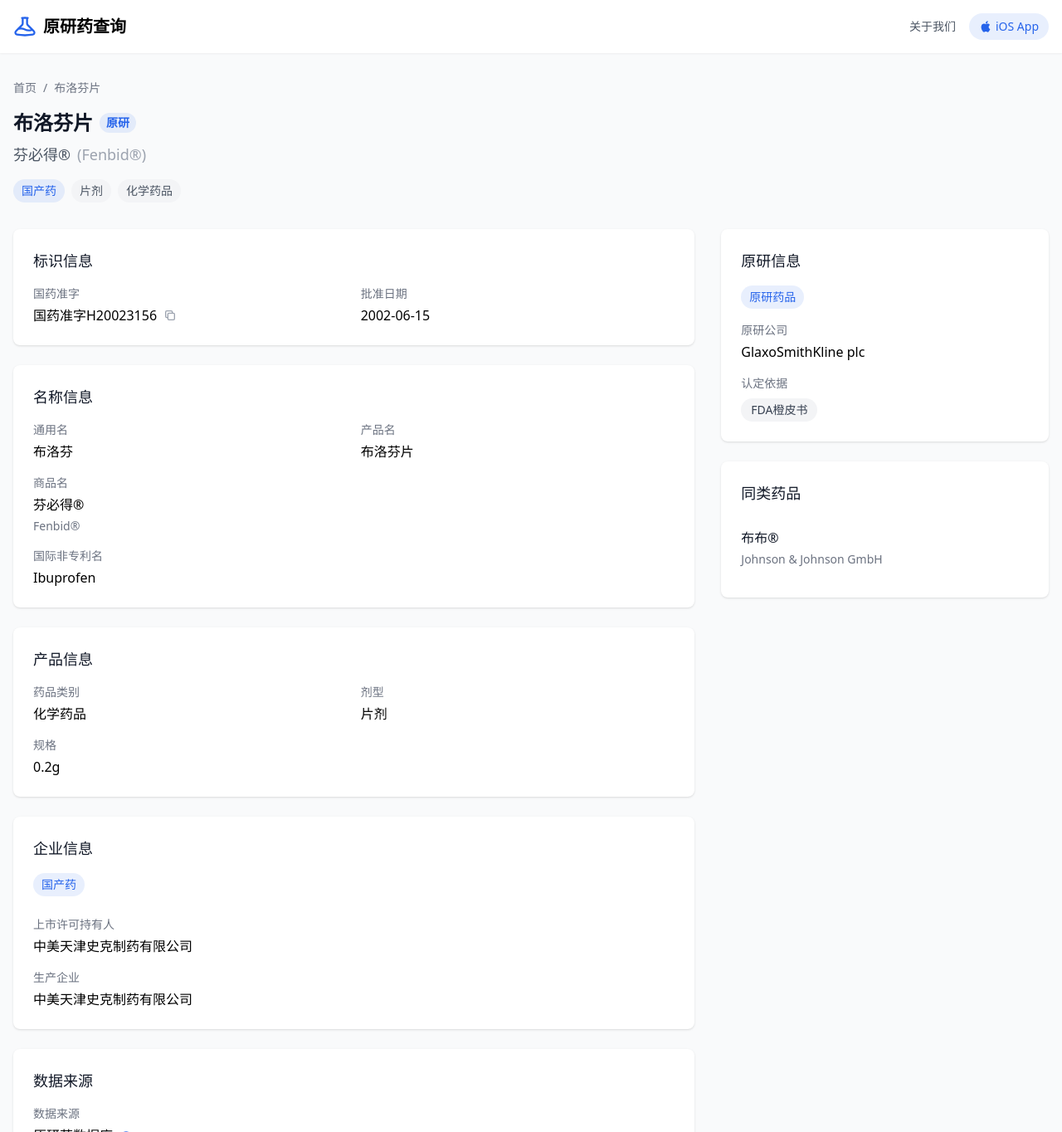
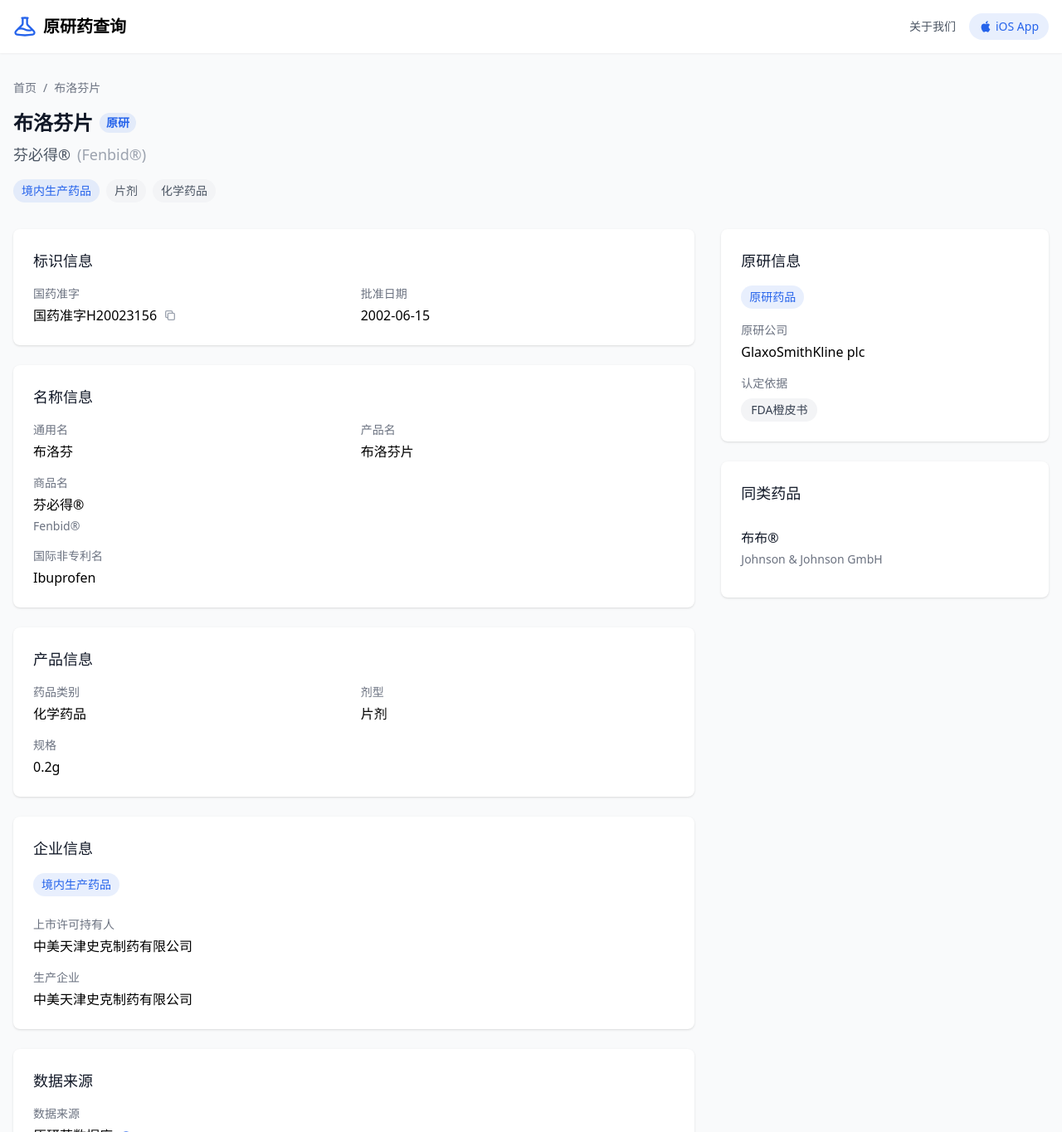
Before and after one commit to dongzhenye/yuanyanyao-web, a Next.js app: page /drug/8 in a window 1280 px wide. Shown: the top 1364 px of the page at 83% size. Built offline with nearby package versions, Linux system fonts and the light colour scheme; what pinyin-pro would draw is missing.

Commit message:
feat: update demestic/imported name to avoid misunderstanding

```diff
--- a/src/components/drug/CompanyInfo.tsx
+++ b/src/components/drug/CompanyInfo.tsx
@@ -14,7 +14,7 @@
         {/* 注册类型 */}
         <div className="flex items-center gap-2">
           <span className="inline-flex items-center px-2.5 py-1 rounded-full text-sm font-medium bg-primary/10 text-primary">
-            {drug.registrationType === "境外生产药品" ? "进口药" : "国产药"}
+            {drug.registrationType}
           </span>
         </div>
 
--- a/src/components/drug/DrugHeader.tsx
+++ b/src/components/drug/DrugHeader.tsx
@@ -42,7 +42,7 @@
       {/* 标签信息 */}
       <div className="mt-4 flex flex-wrap gap-2">
         <span className="inline-flex items-center px-2.5 py-1 rounded-full text-sm font-medium bg-primary/10 text-primary">
-          {drug.registrationType === "境外生产药品" ? "进口药" : "国产药"}
+          {drug.registrationType}
         </span>
         <span className="inline-flex items-center px-2.5 py-1 rounded-full text-sm font-medium bg-gray-100 text-gray-600">
           {drug.formulation}
--- a/src/components/search/SearchFilters.tsx
+++ b/src/components/search/SearchFilters.tsx
@@ -15,7 +15,7 @@
 // 精简后的筛选选项
 const FILTER_OPTIONS = {
   剂型: ['片剂', '胶囊', '注射剂', '口服液'],
-  注册: ['进口药', '国产药']
+  注册: ['境外生产药品', '境内生产药品']
 }
 
 export const SearchFilters: React.FC<SearchFiltersProps> = ({
@@ -33,13 +33,13 @@
         <div className="flex flex-wrap gap-2">
           {/* 注册类型标签 */}
           <SearchTag
-            text="进口药"
+            text="境外生产药品"
             type="注册"
             onClick={() => onTagClick({ text: "境外生产药品", type: "注册" })}
             active={activeFilters.includes("境外生产药品")}
           />
           <SearchTag
-            text="国产药"
+            text="境内生产药品"
             type="注册"
             onClick={() => onTagClick({ text: "境内生产药品", type: "注册" })}
             active={activeFilters.includes("境内生产药品")}
--- a/src/components/search/SearchResults.tsx
+++ b/src/components/search/SearchResults.tsx
@@ -3,7 +3,7 @@
 import type { SearchResultItem } from '@/lib/types'
 import { HighlightText } from './HighlightText'
 import { SearchTag } from './SearchTag'
-import { formatRegistrationType, formatBrandName } from '@/lib/utils'
+import { formatBrandName } from '@/lib/utils'
 import type { FuseResultMatch } from 'fuse.js'
 
 interface SearchResultsProps {
@@ -59,13 +59,8 @@
 
   const handleTagClick = (e: React.MouseEvent, tag: { text: string; type: string }) => {
     e.preventDefault()
-    // 如果是注册类型标签，需要转换回后端值
-    if (tag.type === "注册") {
-      const backendValue = tag.text === "进口药" ? "境外生产药品" : "境内生产药品"
-      onTagClick?.({ text: backendValue, type: tag.type })
-    } else {
-      onTagClick?.(tag)
-    }
+    // 直接使用原始值，不需要转换
+    onTagClick?.(tag)
   }
 
   return (
@@ -129,10 +124,10 @@
             <div className="flex flex-col items-end gap-1.5">
               <div className="flex flex-wrap gap-2 justify-end" onClick={e => e.preventDefault()}>
                 <SearchTag
-                  text={formatRegistrationType(drug.registrationType)}
+                  text={drug.registrationType}
                   type="注册"
                   onClick={(e) => handleTagClick(e, {
-                    text: formatRegistrationType(drug.registrationType),
+                    text: drug.registrationType,
                     type: "注册"
                   })}
                   active={activeFilters.includes(drug.registrationType)}
--- a/src/lib/utils.ts
+++ b/src/lib/utils.ts
@@ -1,8 +1,3 @@
-// 添加工具函数
-export function formatRegistrationType(type: string): string {
-  return type === "境外生产药品" ? "进口药" : "国产药"
-}
-
 // 添加反向转换函数
 export function toBackendRegistrationType(displayType: string): string {
   return displayType === "进口药" ? "境外生产药品" : "境内生产药品"
--- a/src/pages/index.tsx
+++ b/src/pages/index.tsx
@@ -14,9 +14,9 @@
 
 // 添加筛选选项配置
 const FILTER_OPTIONS = {
-  剂型: ['片剂', '胶囊', '肠溶片', '注射剂'],
+  剂型: ['片剂', '胶囊', '注射剂', '口服液'],
   分类: ['化学药品', '生物制品'],
-  注册: ['进口药', '国产药']
+  注册: ['境外生产药品', '境内生产药品']
 }
 
 interface TagClickParams {
```
